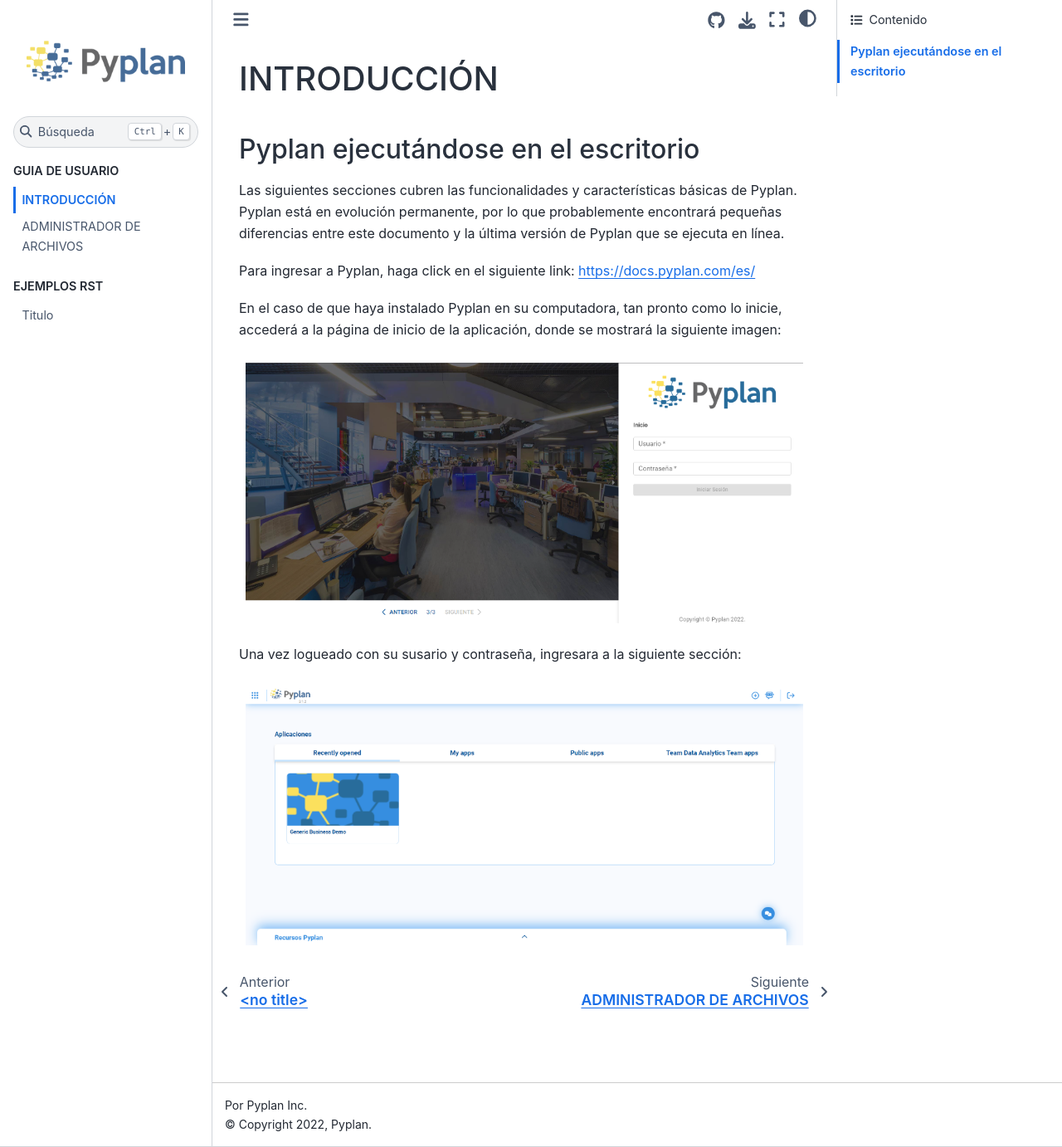
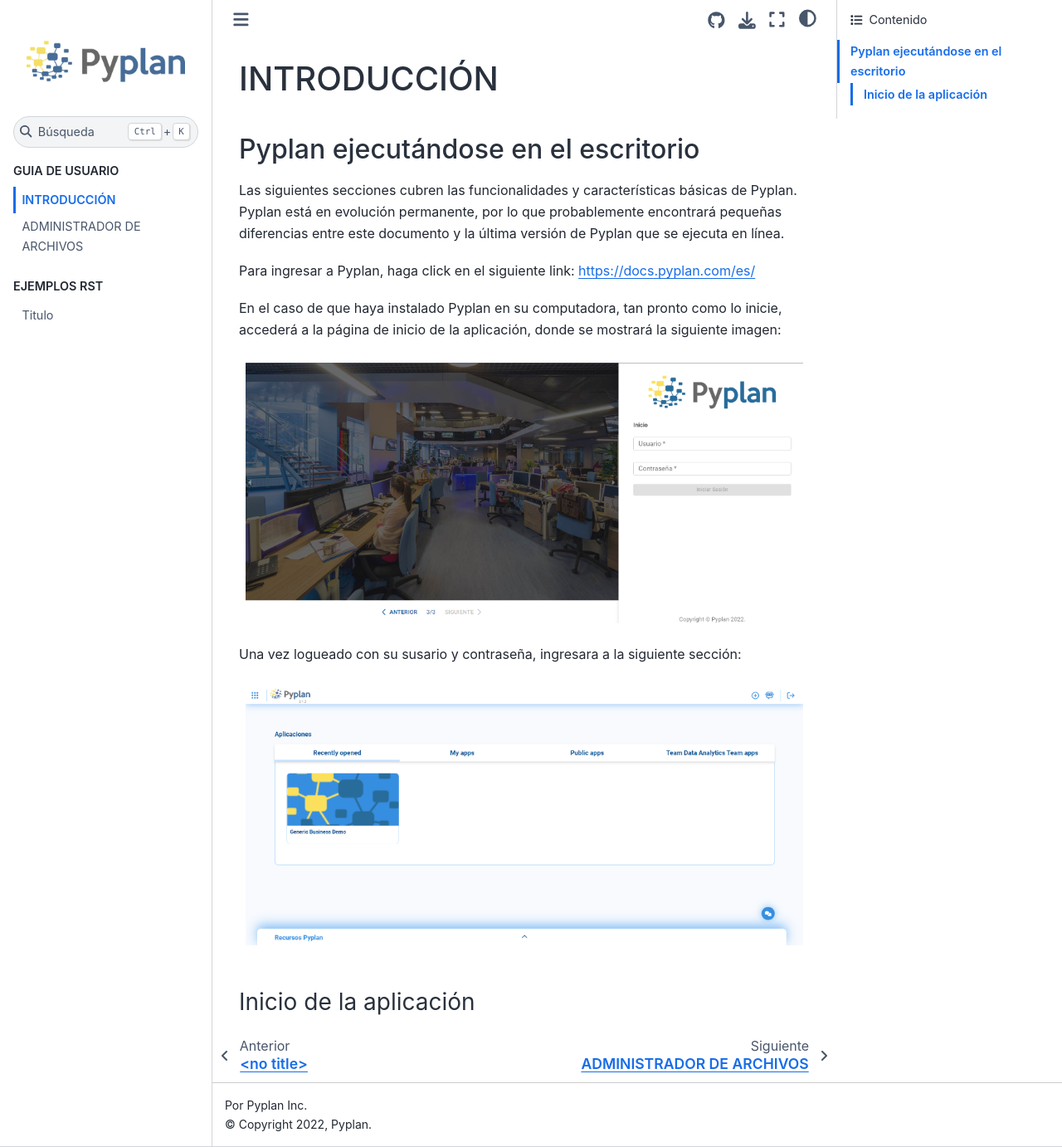
Before and after one commit to pyplan/pyplan, a Sphinx documentation site: the page built from docs/user_guide/index.rst, in a window 1280 px wide and 1382 px high. Shown: the whole window at 83% size. Built offline with Sphinx 7.4.7 and the Sphinx Book theme 1.1.4, drawn with Linux system fonts in a browser that asks for light colours.

Commit message:
Primer avance Lucas

```diff
--- a/docs/user_guide/index.rst
+++ b/docs/user_guide/index.rst
@@ -21,3 +21,7 @@
 
 .. figure:: images/imagen2.png
     :width: 260%
+
+---------------------------
+Inicio de la aplicación
+---------------------------
```
